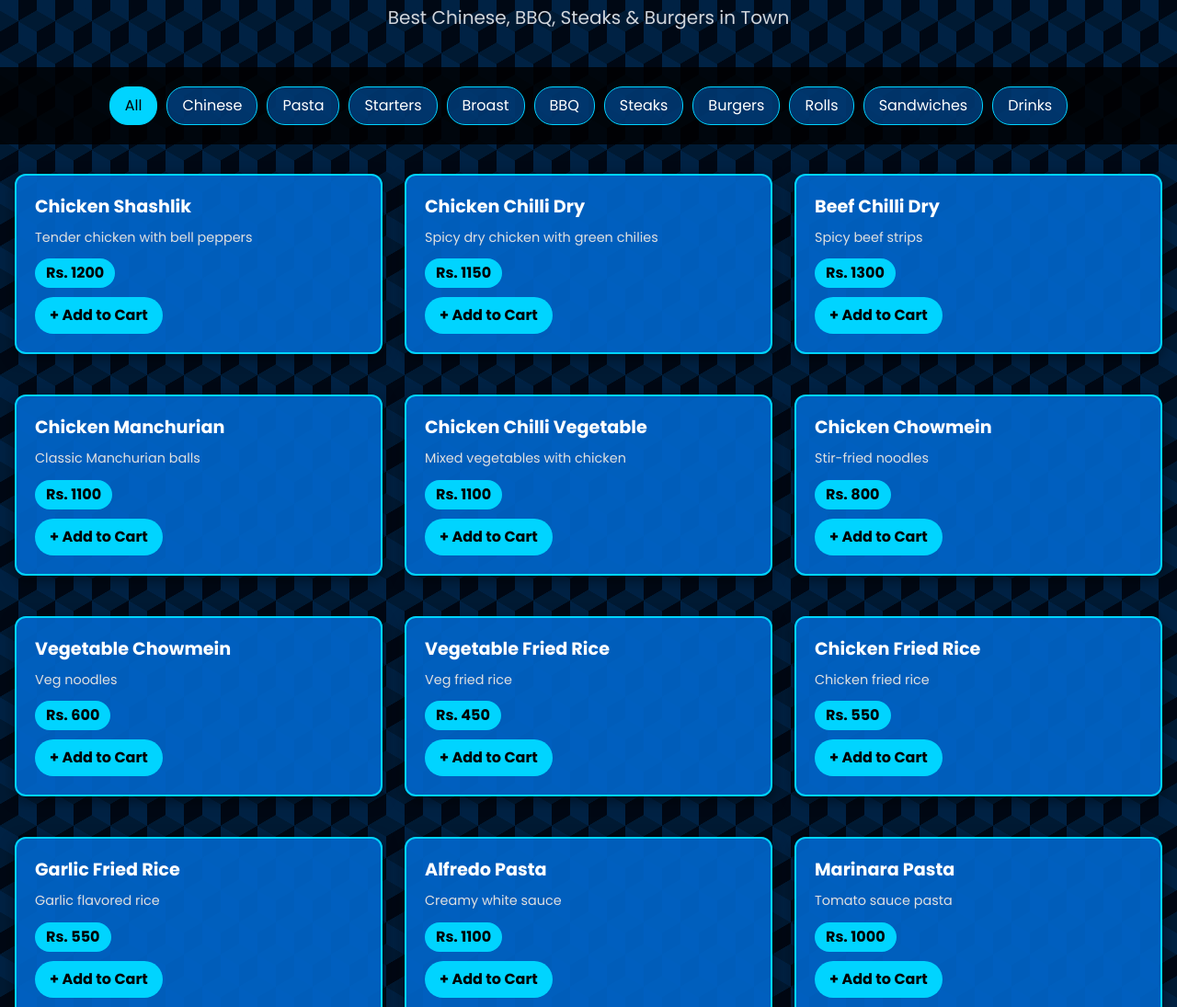
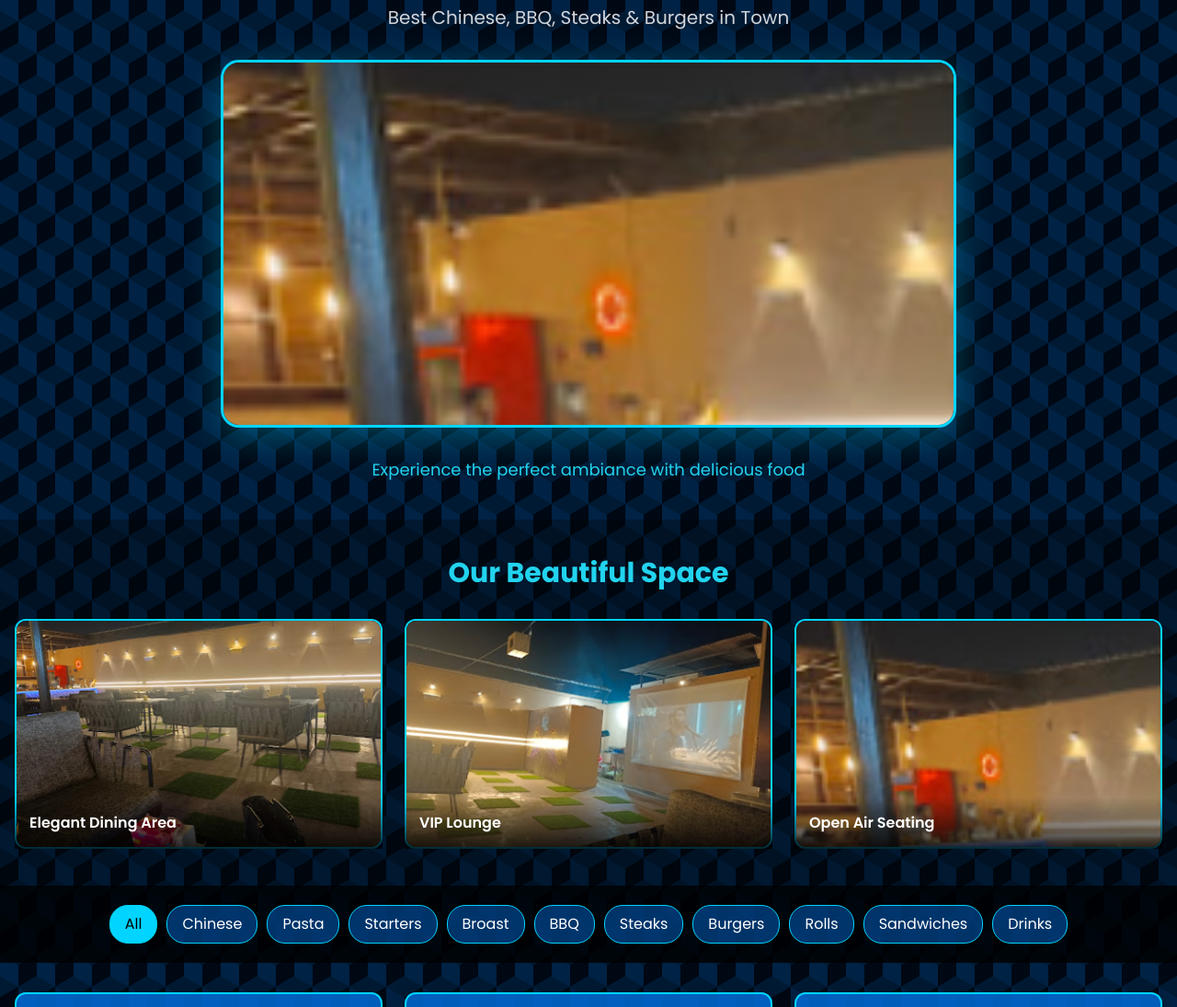
Before and after one commit to capricornasif78-blip/Blue-Bell-Cafe, a plain HTML site: page index.html in a window 1280 px wide. Shown: the part 187-1282 px from the top of the page at 92% size. Drawn offline with nearby package versions, Linux system fonts and the light colour scheme.

Commit message:
Update index.html

```diff
--- a/index.html
+++ b/index.html
@@ -103,6 +103,29 @@
         }
 
         .hidden { display: none; }
+
+        .gallery-img {
+            width: 100%;
+            height: 250px;
+            object-fit: cover;
+            border-radius: 12px;
+            border: 2px solid #00d4ff;
+            transition: transform 0.3s;
+        }
+
+        .gallery-img:hover {
+            transform: scale(1.05);
+        }
+
+        .hero-img {
+            width: 100%;
+            max-width: 800px;
+            height: 400px;
+            object-fit: cover;
+            border-radius: 20px;
+            border: 3px solid #00d4ff;
+            box-shadow: 0 10px 40px rgba(0, 212, 255, 0.3);
+        }
     </style>
 </head>
 <body class="geometric-pattern">
@@ -120,10 +143,47 @@
         </div>
     </header>
 
-    <!-- Hero -->
+    <!-- Hero with Photo -->
     <section class="pt-32 pb-10 px-4 text-center">
         <h2 class="text-5xl font-bold mb-4 text-white">Premium Fast Food</h2>
-        <p class="text-xl text-gray-300">Best Chinese, BBQ, Steaks & Burgers in Town</p>
+        <p class="text-xl text-gray-300 mb-8">Best Chinese, BBQ, Steaks & Burgers in Town</p>
+
+        <!-- Main Cafe Photo -->
+        <img src="Screenshot 2026-02-08 140953.png" alt="Blue Bell Cafe Interior" class="hero-img mx-auto mb-8">
+
+        <p class="text-cyan-400 text-lg">Experience the perfect ambiance with delicious food</p>
+    </section>
+
+    <!-- Photo Gallery -->
+    <section class="px-4 py-10 bg-black/30">
+        <div class="max-w-7xl mx-auto">
+            <h3 class="text-3xl font-bold text-center mb-8 text-cyan-400">Our Beautiful Space</h3>
+            <div class="grid grid-cols-1 md:grid-cols-3 gap-6">
+                <!-- Photo 1: Open Air Seating -->
+                <div class="relative group">
+                    <img src="Screenshot 2026-02-08 141006.png" alt="Open Air Seating" class="gallery-img">
+                    <div class="absolute bottom-0 left-0 right-0 bg-gradient-to-t from-black/80 to-transparent p-4 rounded-b-12">
+                        <p class="text-white font-semibold">Elegant Dining Area</p>
+                    </div>
+                </div>
+
+                <!-- Photo 2: Dining Area -->
+                <div class="relative group">
+                    <img src="Screenshot 2026-02-08 141017.png" alt="Dining Area" class="gallery-img">
+                    <div class="absolute bottom-0 left-0 right-0 bg-gradient-to-t from-black/80 to-transparent p-4 rounded-b-12">
+                        <p class="text-white font-semibold">VIP Lounge</p>
+                    </div>
+                </div>
+
+                <!-- Photo 3: VIP Lounge -->
+                <div class="relative group">
+                    <img src="Screenshot 2026-02-08 140953.png" alt="VIP Lounge" class="gallery-img">
+                    <div class="absolute bottom-0 left-0 right-0 bg-gradient-to-t from-black/80 to-transparent p-4 rounded-b-12">
+                        <p class="text-white font-semibold">Open Air Seating</p>
+                    </div>
+                </div>
+            </div>
+        </div>
     </section>
 
     <!-- Categories -->
@@ -159,6 +219,14 @@
             <button onclick="checkout()" class="w-full mt-2 bg-cyan-400 text-black py-2 rounded font-bold">Order on WhatsApp</button>
         </div>
     </div>
+
+    <!-- Footer -->
+    <footer class="bg-black/80 border-t border-blue-500/30 py-10 px-4 text-center">
+        <h3 class="text-2xl font-bold mb-4">🔔 Blue Bell Cafe</h3>
+        <p class="text-gray-400 mb-2">A-586 11 B, North Karachi, Karachi 74700</p>
+        <p class="text-cyan-400 text-xl mb-4">📞 0321-2223727</p>
+        <p class="text-gray-500 text-sm">Open Daily: 12:00 PM - 12:00 AM</p>
+    </footer>
 
     <script>
         // Complete Menu Data
```
